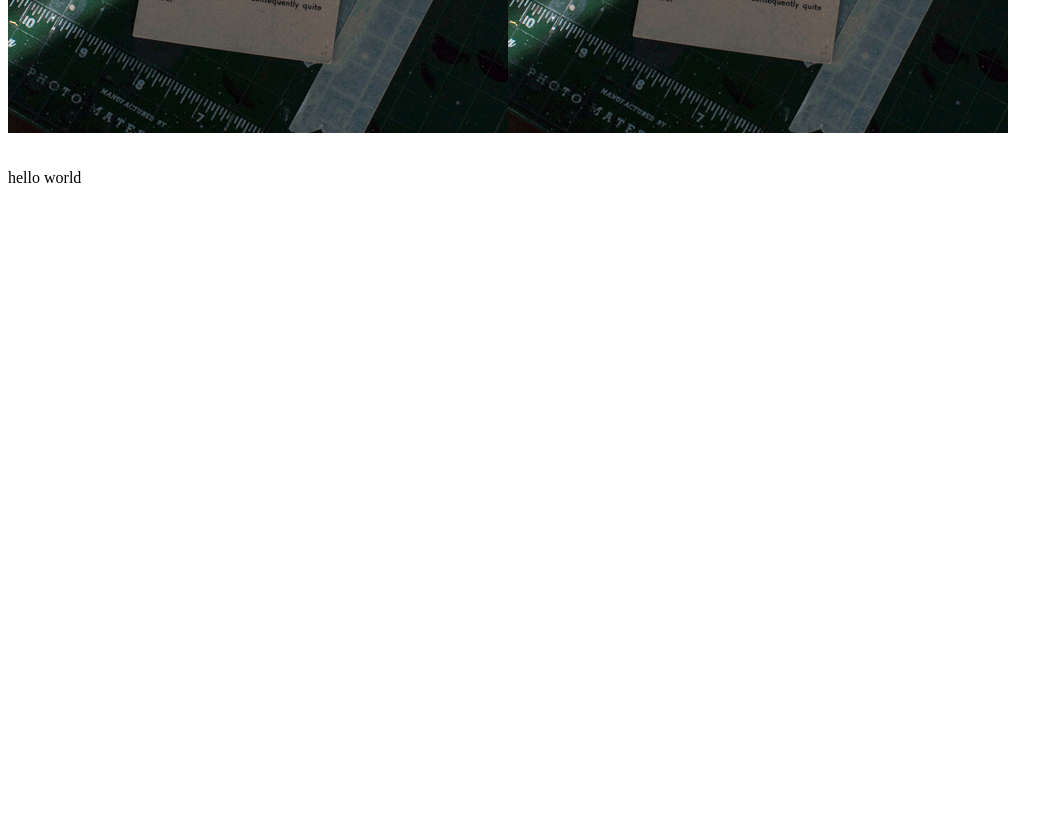
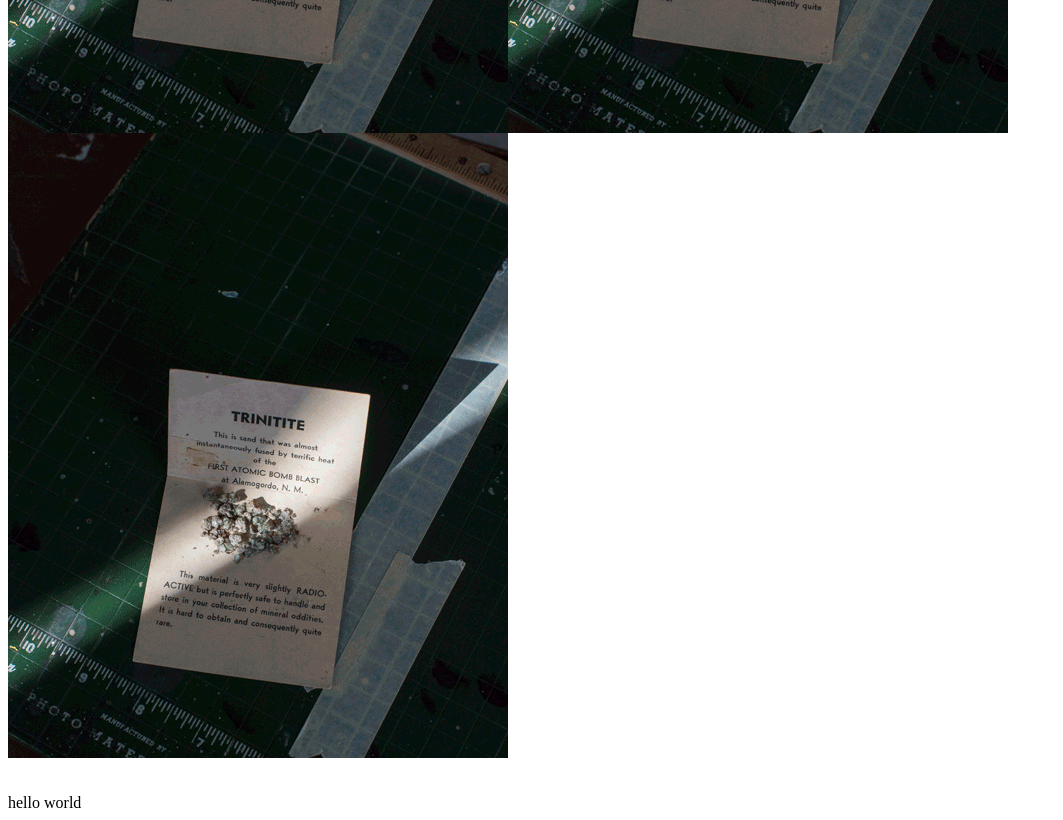
Before and after one commit to kirbyjames45/twinesp23, a plain HTML site: page index.html in a window 1280 px wide. Shown: the part 500-1320 px from the top of the page, without its empty margins (0-1063 px from the left). Before the commit the page ends 800 px from the top, so only its background shows below. Drawn offline with Linux system fonts and the light colour scheme.

Commit message:
Update index.html

```diff
--- a/index.html
+++ b/index.html
@@ -7,7 +7,7 @@
   </head>
 
   <body>
-      <img src="https://kirbyjames45.github.io/twinesp23/images/fade.gif"><img src="https://kirbyjames45.github.io/twinesp23/images/fade.gif">
+      <img src="https://kirbyjames45.github.io/twinesp23/images/fade.gif"><img src="https://kirbyjames45.github.io/twinesp23/images/fade.gif"><img src="https://kirbyjames45.github.io/twinesp23/images/fade.gif">
 <br><br><br>
 hello world
 
```
